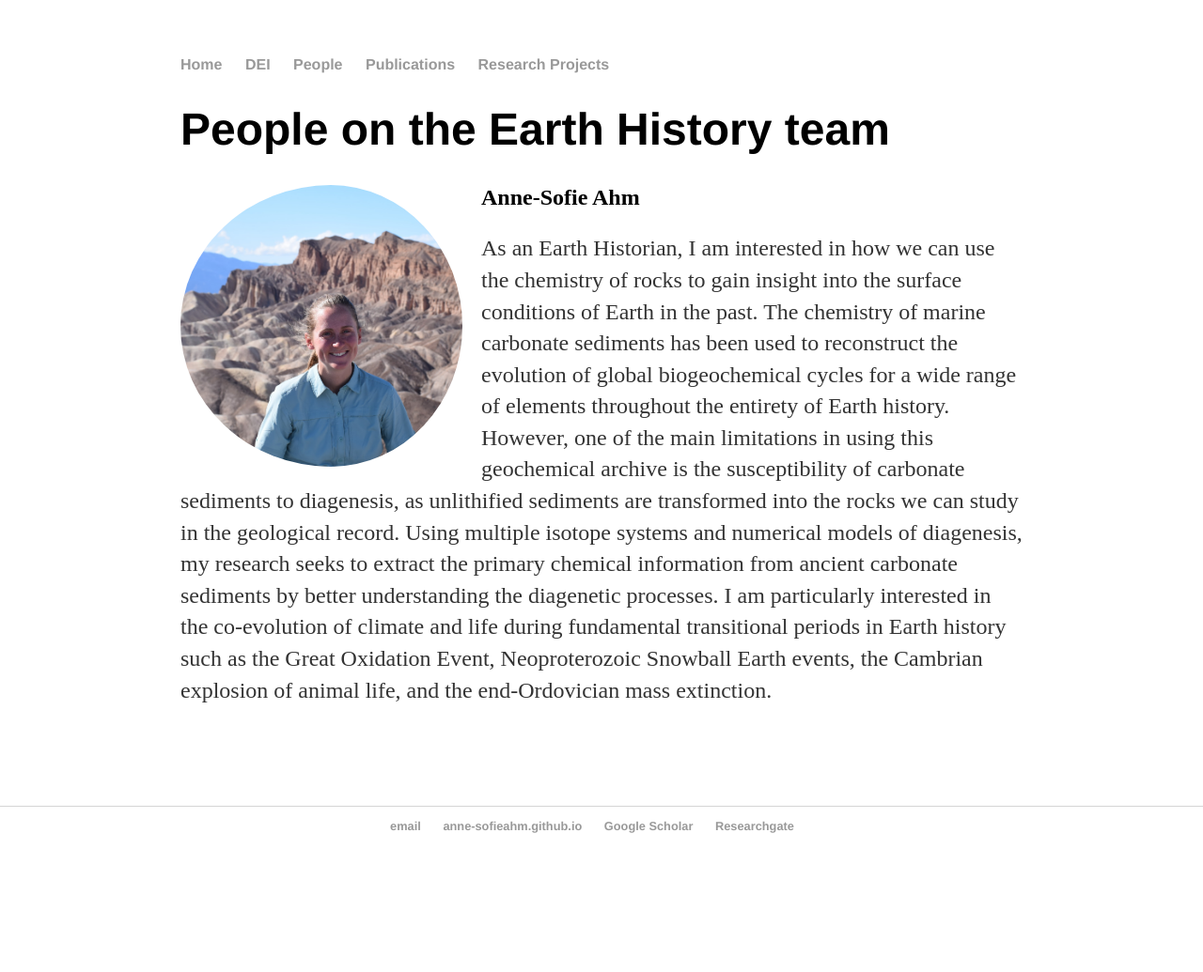
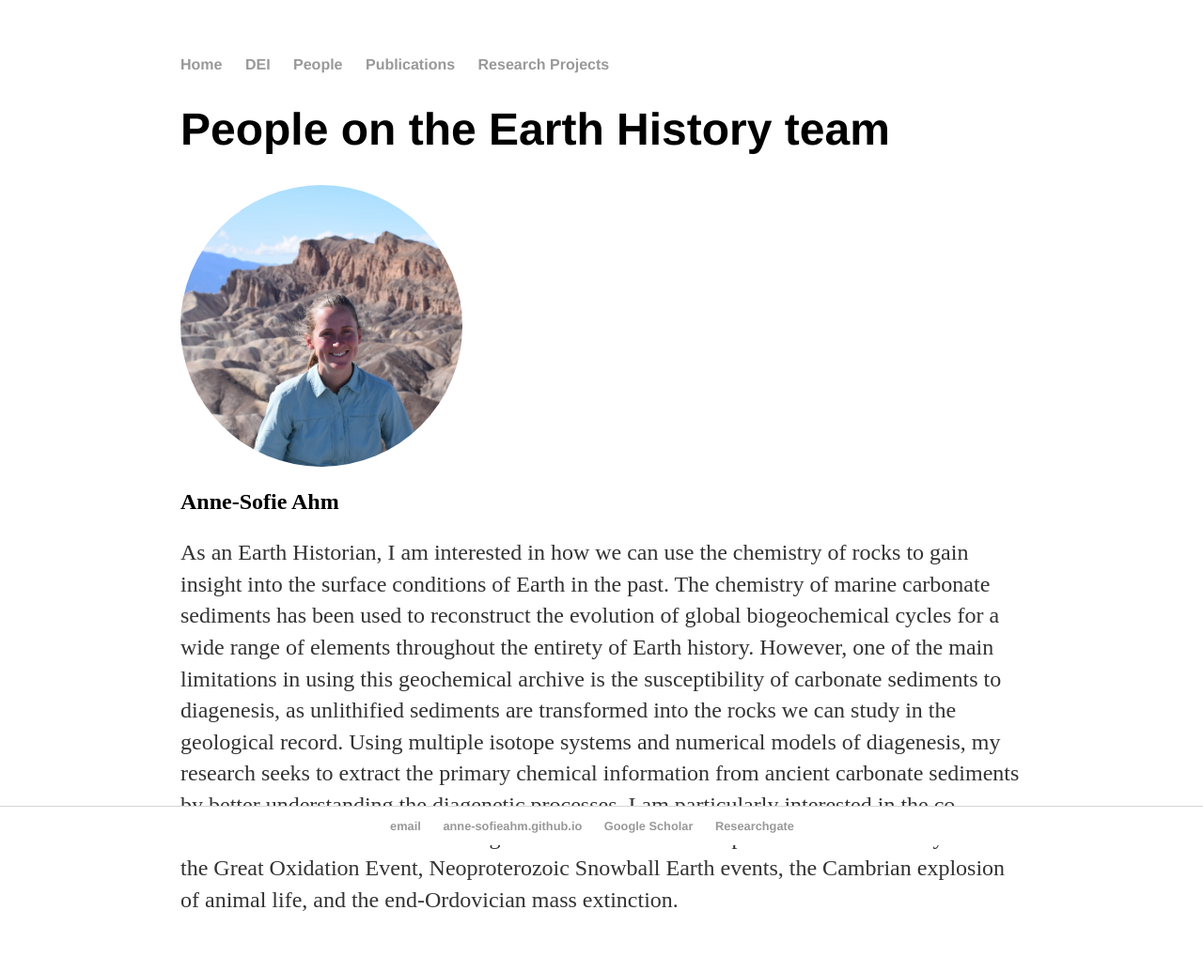
Before and after one commit to Anne-SofieAhm/Anne-SofieAhm.github.io, a Jekyll site: the page built from people/index.html, in a window 1280 px wide. Shown: the whole page at 94% size. Built offline with Jekyll 4.4.1, drawn with Linux system fonts in a browser that asks for light colours; before the commit the page ends 900 px from its top, so only the background shows below that.

Commit message:
Update main.css

```diff
--- a/css/main.css
+++ b/css/main.css
@@ -67,11 +67,12 @@ top: 10px; */
 
 }
 
+/* .holder {
+      display: inline;
+    } */
+
 .holder {
       display: inline;
-    }
-
-.holder img {
       max-height: auto;
       max-width: 50%;
       float: left;
```
